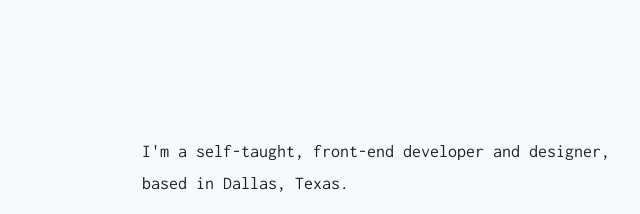
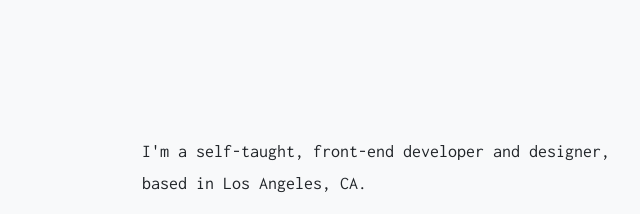
Before and after one commit to chk-yourself/my-portfolio, a plain HTML site: page index.html in a window 1280 px wide. Shown: the part 880-1094 px from the top of the page, 494-1134 px from the left. Drawn offline with nearby package versions, Linux system fonts and the light colour scheme; a web font is replaced by a local one.

Commit message:
update location

```diff
--- a/index.html
+++ b/index.html
@@ -70,7 +70,7 @@
       </div>
       <div class="row">
         <div class="my-profile">
-          <p>I'm a self-taught, front-end developer and designer, based in Dallas, Texas.</p>
+          <p>I'm a self-taught, front-end developer and designer, based in Los Angeles, CA.</p>
           <p>I am passionate about crafting intuitive and engaging digital experiences with responsive, pixel-perfect
             user interfaces, and writing clean, scalable code, following best practices and coding standards.</p>
         </div>
```
